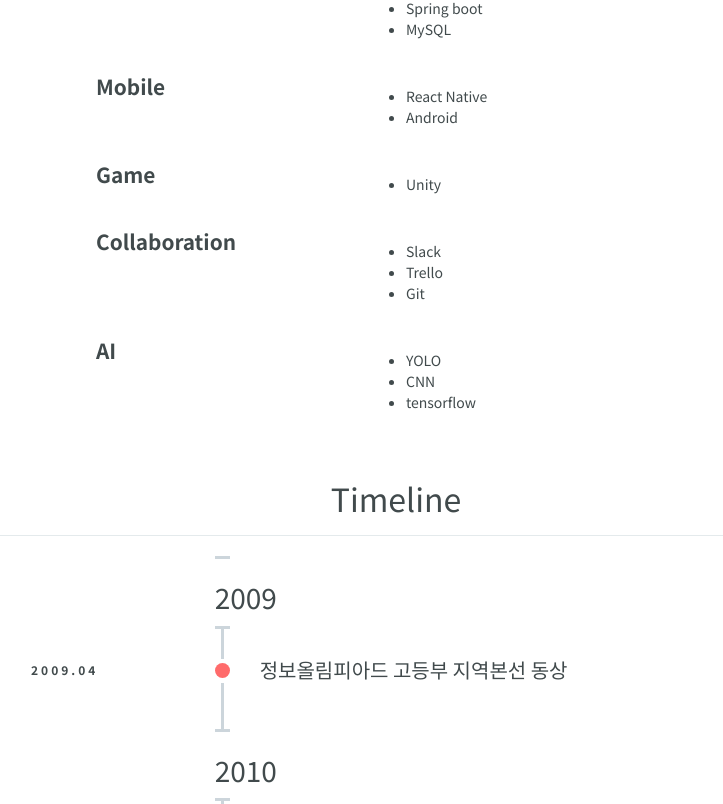
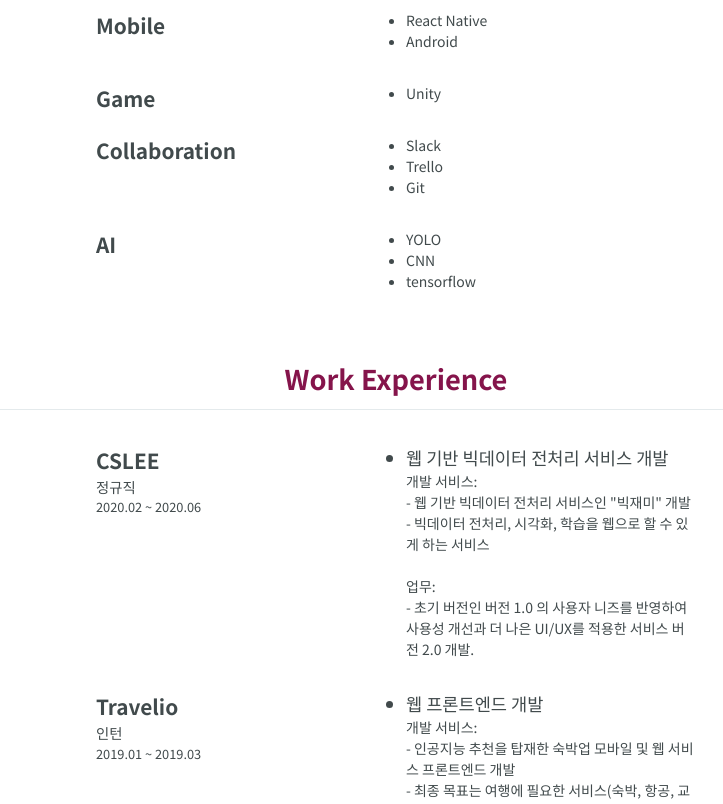
Before and after one commit to hun1138/byunghun-protfolio, a Next.js app: page / in a window 1280 px wide. Shown: the part 1556-2360 px from the top of the page, without its empty margins (244-967 px from the left). Built offline with nearby package versions, Linux system fonts and the light colour scheme.

Commit message:
Work Experience finished

```diff
--- a/components/AboutMe/AboutMe.js
+++ b/components/AboutMe/AboutMe.js
@@ -13,10 +13,10 @@
         "팀원들과 같이 있는것을 좋아합니다",
         "하나에 빠져서 몰두하는것을 좋아합니다",
         "늘 더 효율적인 방법이 있는지 생각합니다",
-        "TDD를 좋아합니다"
+        "TDD를 좋아합니다",
       ],
     },
-  ]
+  ];
   return (
     <Container id="AboutMe_id" className="content-margin">
       <Content title={"About Me"} data={aboutData} />
--- a/components/Awards/Awards.js
+++ b/components/Awards/Awards.js
@@ -12,10 +12,10 @@
         "팀원들과 같이 있는것을 좋아합니다",
         "하나에 빠져서 몰두하는것을 좋아합니다",
         "늘 더 효율적인 방법이 있는지 생각합니다",
-        "TDD를 좋아합니다"
+        "TDD를 좋아합니다",
       ],
     },
-  ]
+  ];
   return (
     <Container id="Awards_id" className="content-margin">
       <Content title={"Education"} data={data} />
--- a/components/ContactMe/ContactMe.js
+++ b/components/ContactMe/ContactMe.js
@@ -36,7 +36,7 @@
           />
         </Col>
         <Col xs={9} sm={7} md={6} lg={5} xl={4} className={styles.infoMargin}>
-          <h3 style={{color: "#85144b"}}>Contact & Channel</h3>
+          <h3 style={{ color: "#85144b", fontWeight: "bolder", fontSize: "1.7rem" }}>Contact & Channel</h3>
 
           <ul className={styles.listStyle}>
             <li>
--- a/components/Content/Content.js
+++ b/components/Content/Content.js
@@ -1,9 +1,17 @@
 import { Container, Row, Col } from "react-bootstrap";
-import { ContentItem } from "./ContentItem"
+import { ContentItem } from "./ContentItem";
 
 export default function Content({ title, data }) {
   const dataList = () => {
-    return data.map(e => <ContentItem category={e.category} info={e.info} key={e.category} />);
+    return data.map((e) => (
+      <ContentItem
+        category={e.category}
+        subCategory={e.subCategory}
+        dateStr={e.dateStr}
+        info={e.info}
+        key={e.category}
+      />
+    ));
   };
 
   return (
@@ -14,7 +22,6 @@
         </Col>
       </Row>
       {dataList()}
-
     </Container>
   );
 }
--- a/components/Content/ContentItem/ContentItem.js
+++ b/components/Content/ContentItem/ContentItem.js
@@ -1,22 +1,46 @@
+import React from "react";
 import { Row, Col } from "react-bootstrap";
 
-export default function ContentItem({ category, info, dateStr }) {
-
+export default function ContentItem({ category, subCategory, info, dateStr }) {
   const infoList = () => {
     return (
       <ul>
-                {info.map(e => <li key={e} style={{fontWeight: "300", fontSize: "0.875rem"}}>{e}</li>)}
+        {info.map((e) => {
+          if (typeof e === "string") {
+            return (
+              <li key={e} className="content-info-text">
+                {e}
+              </li>);
+          } else {
+            return (
+              <React.Fragment key={e.title}>
+                <li className="content-info-title">
+                  {e.title}
+                </li>
+                <p
+                  className="content-info-text"
+                  style={{
+                    whiteSpace: "pre-line",
+                  }}
+                >
+                  {e.text}
+                </p>
+              </ React.Fragment>
+            );
+          }
+        })}
       </ul>
-        )
+    );
   };
 
   return (
-      <Row className="justify-content-center" style={{ margin: "15px 0 15px 0"}}>
+    <Row className="justify-content-center" style={{ margin: "15px 0 15px 0" }}>
       <Col xs={10} sm={5} md={4} lg={3}>
         <div className="content-subtitle">{category}</div>
+        {subCategory && <div className="content-subCategory">{subCategory}</div>}
         {dateStr && <div className="content-date">{dateStr}</div>}
       </Col>
-        <Col xs={12} sm={10} md={6} lg={4} style={{paddingTop: "15px"}}>
+      <Col xs={12} sm={10} md={6} lg={4} style={{ paddingTop: "0" }}>
         {infoList()}
       </Col>
     </Row>
--- a/components/Education/Education.js
+++ b/components/Education/Education.js
@@ -12,10 +12,10 @@
         "팀원들과 같이 있는것을 좋아합니다",
         "하나에 빠져서 몰두하는것을 좋아합니다",
         "늘 더 효율적인 방법이 있는지 생각합니다",
-        "TDD를 좋아합니다"
+        "TDD를 좋아합니다",
       ],
     },
-  ]
+  ];
   return (
     <Container id="Education_id" className="content-margin">
       <Content title={"Education"} data={data} />
--- a/components/TechStack/TechStack.js
+++ b/components/TechStack/TechStack.js
@@ -54,7 +54,6 @@
   return (
     <Container id="TechStack_id" className="content-margin">
       <Content title={"Tech Stack"} data={techData} />
-
 
       {/*
       // in version 3 card select animation
--- a/components/WorkExperience/WorkExperience.js
+++ b/components/WorkExperience/WorkExperience.js
@@ -10,41 +10,39 @@
       info: [
         {
           title: "웹 기반 빅데이터 전처리 서비스 개발",
-          text: `
-개발 서비스:
+          text: `개발 서비스:
           - 웹 기반 빅데이터 전처리 서비스인 "빅재미" 개발
           - 빅데이터 전처리, 시각화, 학습을 웹으로 할 수 있게 하는 서비스
 
           업무:
-- 초기 버전인 버전 1.0 의 사용자 니즈를 반영하여 사용성 개선과 더 나은 UI/UX를 적용한 서비스 버전 2.0 개발.`
-        }
+          - 초기 버전인 버전 1.0 의 사용자 니즈를 반영하여 사용성 개선과 더 나은 UI/UX를 적용한 서비스 버전 2.0 개발.`,
+        },
       ],
-      dateStr: "2020.02 ~ 2020.06"
+      dateStr: "2020.02 ~ 2020.06",
     },
     {
       category: "Travelio",
       subCategory: "인턴",
-      info: [{
+      info: [
+        {
           title: "웹 프론트엔드 개발",
-          text: `
-개발 서비스:
+          text: `개발 서비스:
           - 인공지능 추천을 탑재한 숙박업 모바일 및 웹 서비스 프론트엔드 개발
           - 최종 목표는 여행에 필요한 서비스(숙박, 항공, 교통 등)을 사용자 데이터 기반으로 추천해주는 서비스이다.
 
           업무:
-- React를 이용하여 파트너 포탈 웹 프론트엔드 개발`
+          - React를 이용하여 파트너 포탈 웹 프론트엔드 개발`,
         },
         {
           title: "크로스 플랫폼 앱 개발",
-          text: `
-개발 서비스:
+          text: `개발 서비스:
           - 모바일 예약 관리 서비스 앱 개발
 
           업무:
-- React-Native 를 이용하여 모바일 예약 관리 앱 개발`
-        }
+          - React-Native 를 이용하여 모바일 예약 관리 앱 개발`,
+        },
       ],
-      dateStr: "2019.01 ~ 2019.03"
+      dateStr: "2019.01 ~ 2019.03",
     },
     {
       category: "Saeronsni",
@@ -52,16 +50,15 @@
       info: [
         {
           title: "카메라 제어 안드로이드 앱 유지보수",
-            text: `
-개발 서비스:
+          text: `개발 서비스:
           - 군함에 탑재되는 대형 감시카메라를 원격 조종할 수 있는 안드로이드 앱 분석 및 유지보수
 
           업무:
           - 기존에 개발되어 있던 안드로이드 앱을 다른 회사 사람들이 알아보기 쉽게 코드를 분석하여 문서화
-- 요구사항에 맞는 기능 개선`
+          - 요구사항에 맞는 기능 개선`,
         },
       ],
-      dateStr: "2016.01 ~ 2016.02"
+      dateStr: "2016.01 ~ 2016.02",
     },
     {
       category: "사이버사령부",
@@ -69,14 +66,13 @@
       info: [
         {
           title: "웹 위협 관제 체계",
-          text: `
-프로젝트 설명 :
-웹 페이지 크롤링하여 관리 (군법상 설명 생략)`
+          text: `프로젝트 설명 :
+          웹 페이지 크롤링하여 관리 (군법상 설명 생략)`,
         },
       ],
-      dateStr: "2012.11 ~ 2014.08"
-    }
-  ]
+      dateStr: "2012.11 ~ 2014.08",
+    },
+  ];
   return (
     <Container id="WorkExperience_id" className="content-margin">
       <Content title={"Work Experience"} data={data} />
--- a/pages/index.js
+++ b/pages/index.js
@@ -3,6 +3,7 @@
 import { Introduction } from "../components";
 import { ContactMe } from "../components";
 import { AboutMe, TechStack, Timeline } from "../components";
+import { WorkExperience, Education } from "../components";
 import { Footer } from "../components";
 
 import styles from "../styles/Home.module.css";
@@ -41,6 +42,7 @@
       <main>
         <AboutMe />
         <TechStack />
+        <WorkExperience />
         <Timeline />
       </main>
 
--- a/styles/globals.css
+++ b/styles/globals.css
@@ -39,7 +39,22 @@
   font-weight: 600;
 }
 
+.content-subCategory {
+  font-size: 0.9em;
+  font-weight: 400;
+}
+
 .content-date {
-  font-size: 1.0em;
+  font-size: 0.8em;
   font-weight: 300;
 }
+
+.content-info-title {
+  font-size: 1.1em;
+  font-weight: 500;
+}
+
+.content-info-text {
+  font-size: 0.875em;
+  font-weight: 300;
+}
```
Lines whose indentation alone changed are shown as unchanged.
